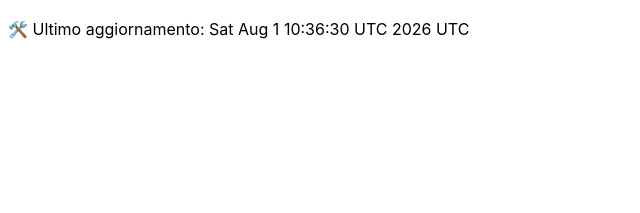
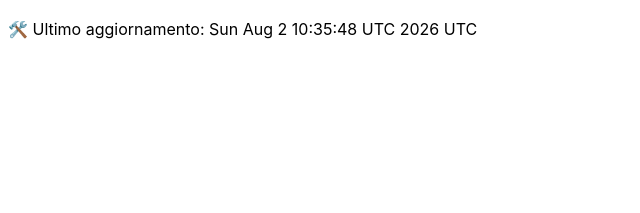
Before and after one commit to DanteTrb/DanteTrb.github.io, a Jekyll site: the page built from badges.md, in a window 1280 px wide. Shown: the top 213 px of the page, without its empty margins (0-640 px from the left). Built offline with Jekyll 4.4.1, drawn with Linux system fonts in a browser that asks for light colours; our own code applies the rules of GitHub Pages for plain Markdown files.

Commit message:
🛠️ Aggiornamento automatico badge

```diff
--- a/badges.md
+++ b/badges.md
@@ -1 +1 @@
-🛠️ Ultimo aggiornamento: Sat Aug  1 10:36:30 UTC 2026 UTC
+🛠️ Ultimo aggiornamento: Sun Aug  2 10:35:48 UTC 2026 UTC
```
